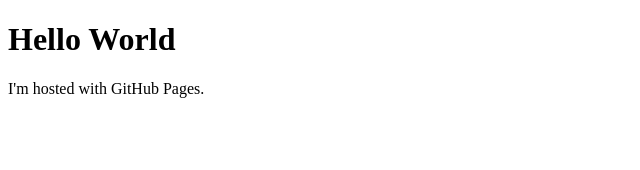
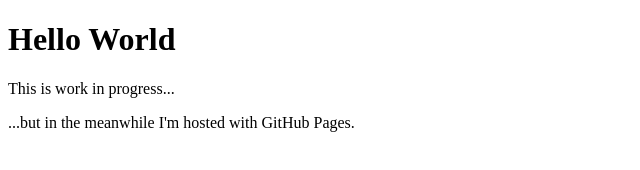
Before and after one commit to baizini/baizini.github.io, a plain HTML site: page index.html in a window 1280 px wide. Shown: the whole page, without its empty margins (0-640 px from the left). Drawn offline with Linux system fonts and the light colour scheme.

Commit message:
Update index.html

```diff
--- a/index.html
+++ b/index.html
@@ -2,6 +2,7 @@
 <html>
 <body>
 <h1>Hello World</h1>
-<p>I'm hosted with GitHub Pages.</p>
+<p>This is work in progress...</p>
+<p>...but in the meanwhile I'm hosted with GitHub Pages.</p>
 </body>
 </html>
```
